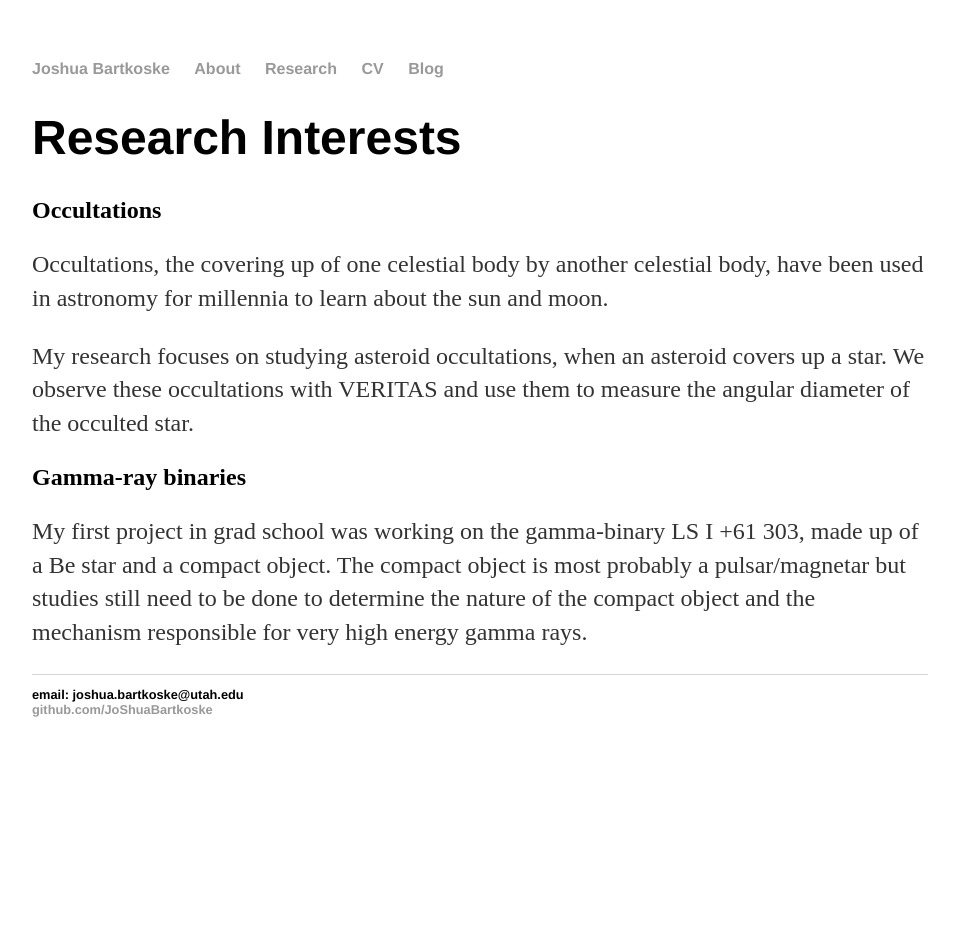
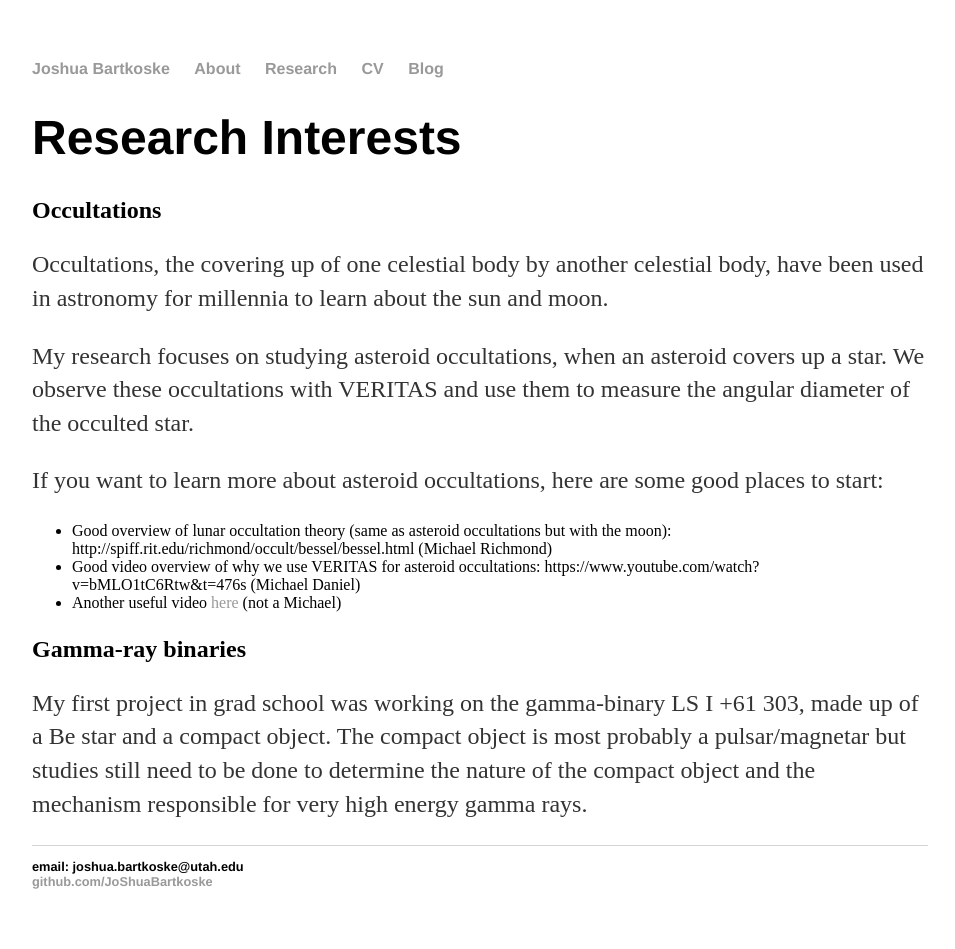
Before and after one commit to JoShuaBartkoske/JoShuaBartkoske.github.io, a Jekyll site: the page built from research/index.html, in a window 1280 px wide. Shown: the whole page, without its empty margins (160-1115 px from the left). Built offline with Jekyll 4.4.1, drawn with Linux system fonts in a browser that asks for light colours; comment, search, counter and statistics services are not loaded; before the commit the page ends 900 px from its top, so only the background shows below that.

Commit message:
add details and bullet list

```diff
--- a/research/index.html
+++ b/research/index.html
@@ -8,6 +8,13 @@ title: JoShua Bartkoske's Research page
 	<h2>Occultations</h2>
 	<p>Occultations, the covering up of one celestial body by another celestial body, have been used in astronomy for millennia to learn about the sun and moon.</p>
 	<p>My research focuses on studying asteroid occultations, when an asteroid covers up a star. We observe these occultations with VERITAS and use them to measure the angular diameter of the occulted star.</p>
+	<p>If you want to learn more about asteroid occultations, here are some good places to start:
+		<ul>
+			<li>Good overview of lunar occultation theory (same as asteroid occultations but with the moon): http://spiff.rit.edu/richmond/occult/bessel/bessel.html (Michael Richmond)</li>
+			<li>Good video overview of why we use VERITAS for asteroid occultations: https://www.youtube.com/watch?v=bMLO1tC6Rtw&t=476s (Michael Daniel)</li>
+			<li>Another useful video <a href="//youtu.be/dQw4w9WgXcQ?si=72sxxfHOMXZ-EOUj">here</a> (not a Michael)</li>
+		</ul>
+	</p>
 	<h2>Gamma-ray binaries</h2>
 	<p>My first project in grad school was working on the gamma-binary LS I +61 303, made up of a Be star and a compact object. The compact object is most probably a pulsar/magnetar but studies still need to be done to determine the nature of the compact object and the mechanism responsible for very high energy gamma rays.</p>
 </div><!-- /.blurb -->
```
